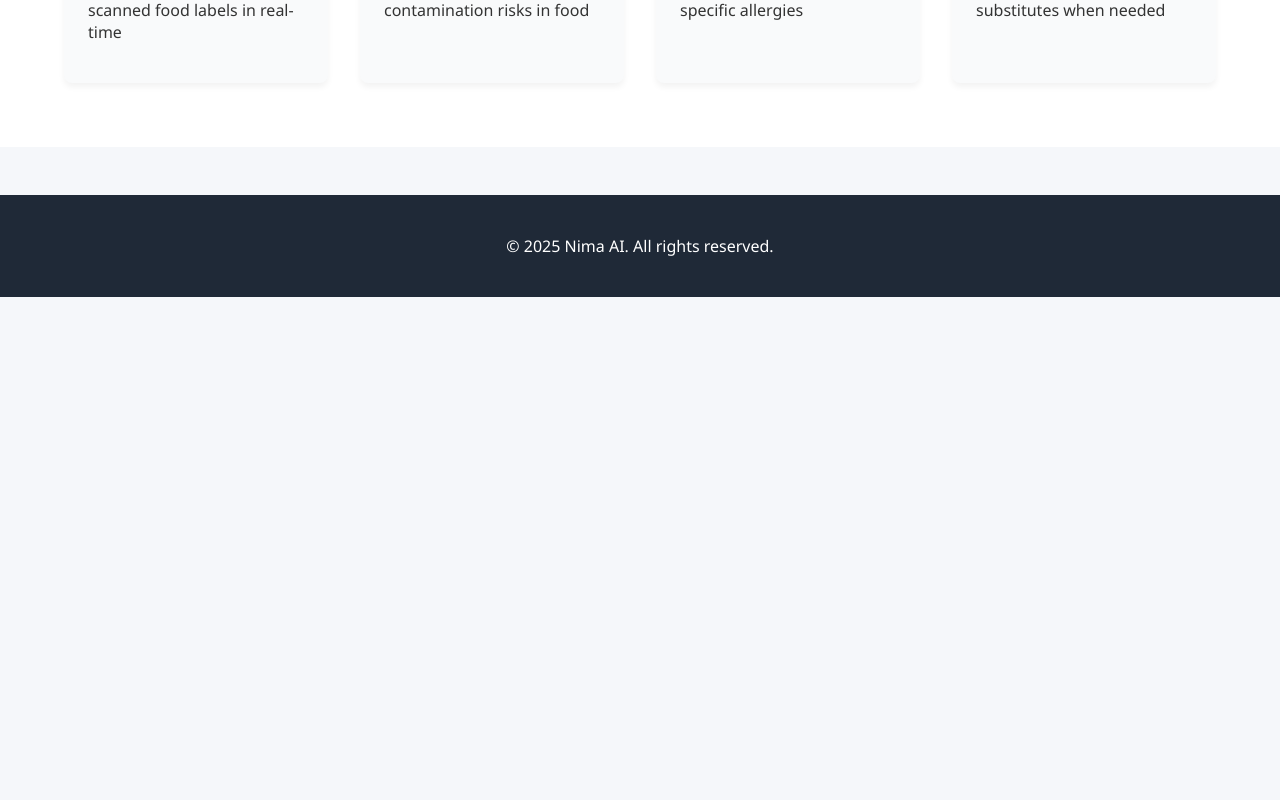
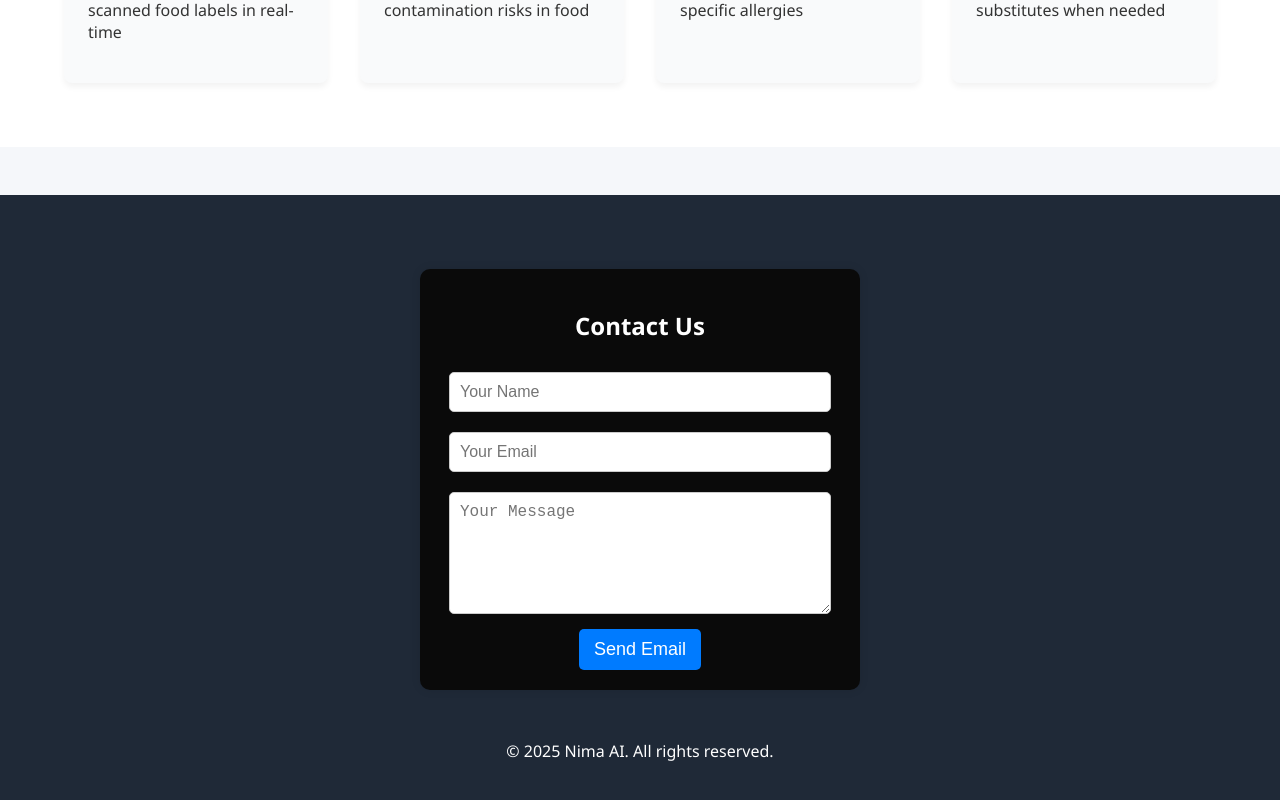
Before and after one commit to Sushobhit918/NimaAI, a React (Create React App) app: page / in a window 1280 px wide. Shown: the part 780-1580 px from the top of the page. Before the commit the page ends 1077 px from the top, so only its background shows below. Built offline with nearby package versions, Linux system fonts and the light colour scheme.

Commit message:
Update App.js

```diff
--- a/src/App.js
+++ b/src/App.js
@@ -5,6 +5,7 @@ import HomePage from './components/HomePage';
 import ScannerPage from './components/ScannerPage';
 import ProfilePage from './components/ProfilePage';
 import AboutPage from './components/AboutPage';
+import ContactForm from './components/ContactForm';
 
 function App() {
   const [currentPage, setCurrentPage] = useState('home');
@@ -29,6 +30,8 @@ function App() {
         return <ProfilePage userProfile={userProfile} updateAllergens={updateAllergens} />;
       case 'about':
         return <AboutPage />;
+      case 'contact':
+        return <ContactForm />;
       default:
         return <HomePage navigateTo={setCurrentPage} />;
     }
@@ -41,7 +44,9 @@ function App() {
         {renderPage()}
       </main>
       <footer>
+
         <div className="container">
+        <ContactForm />
           <p>&copy; 2025 Nima AI. All rights reserved.</p>
         </div>
       </footer>
```
